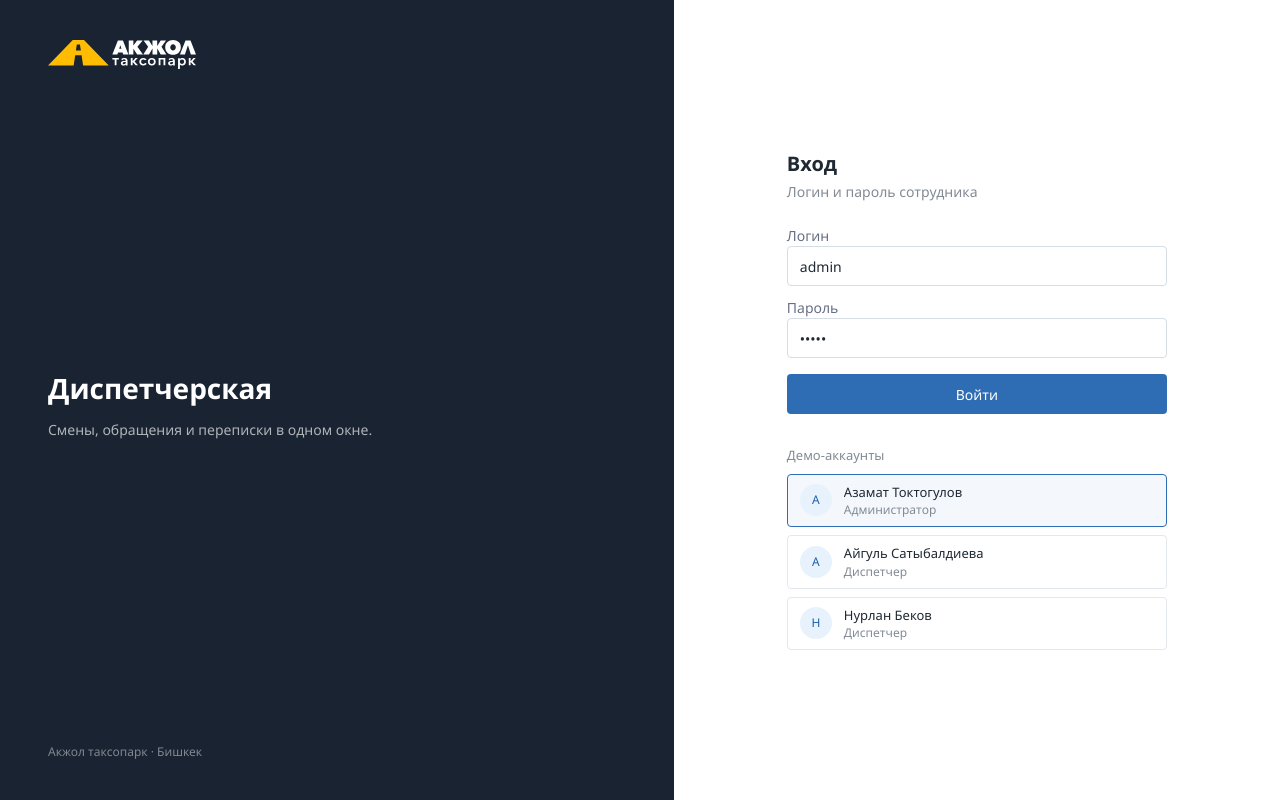
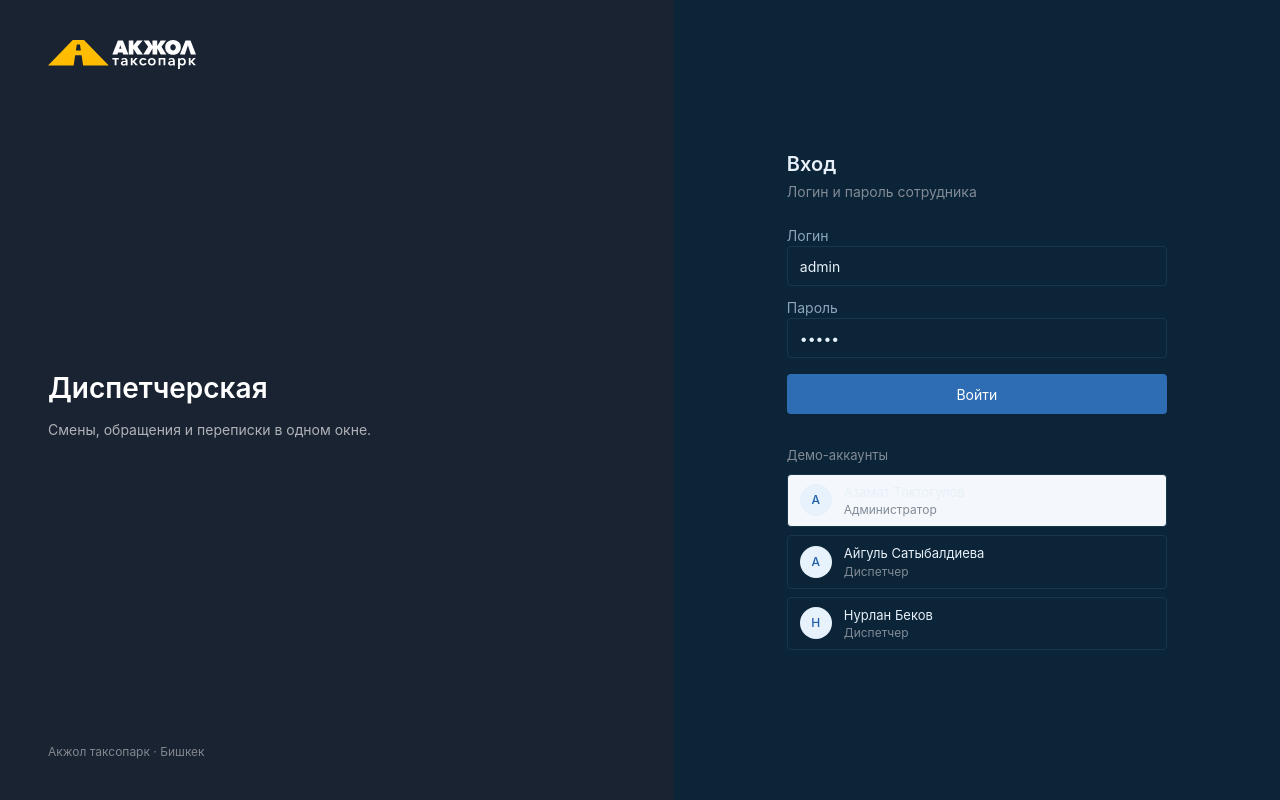
Before and after one commit to Aziret006/akjol-crm, a Next.js app: page / in a window 1280 px wide. Built offline with nearby package versions, Linux system fonts and the light colour scheme.

Commit message:
Refresh CRM visual system

```diff
--- a/app/globals.css
+++ b/app/globals.css
@@ -1,70 +1,69 @@
 @import "tailwindcss";
 
 :root {
-  --background: #f7f8fa;
-  --foreground: #1f2933;
-  --line: #e6e8ec;
-  --muted: #667085;
-  --accent: #2e6db4;
-  --accent-strong: #245a96;
-  --surface: #ffffff;
+  --background: #071a2b;
+  --foreground: #e7f0f8;
+  --line: #19344b;
+  --muted: #8ca5b9;
+  --accent: #1597ff;
+  --accent-strong: #0877d1;
+  --surface: #0b2438;
+  --surface-raised: #102d45;
+  --surface-soft: #0e2940;
+  --success: #22d39b;
 }
 
 @theme inline {
   --color-background: var(--background);
   --color-foreground: var(--foreground);
-  --font-sans: "Segoe UI", system-ui, sans-serif;
+  --font-sans: "Inter", "Segoe UI", system-ui, sans-serif;
 }
 
+* { border-color: var(--line); }
+
 body {
-  background: var(--background);
+  background: radial-gradient(circle at 85% -20%, #123a58 0, transparent 38%), var(--background);
   color: var(--foreground);
   font-family: var(--font-sans);
   font-size: 14px;
 }
 
-button,
-input,
-select,
-textarea {
-  font: inherit;
-}
+button, input, select, textarea { font: inherit; }
 
 .crm-panel {
   border: 1px solid var(--line);
-  background: var(--surface);
-  border-radius: 10px;
+  background: linear-gradient(145deg, rgba(16,45,69,.98), rgba(8,30,48,.98));
+  border-radius: 8px;
+  box-shadow: 0 10px 24px rgba(0,0,0,.14), inset 0 1px rgba(255,255,255,.025);
 }
 
-.crm-link {
-  color: var(--accent);
+.crm-link { color: #54b7ff; }
+.crm-link:hover { color: #8bd2ff; text-decoration: underline; }
+
+.crm-table { width: 100%; text-align: left; }
+.crm-table thead { background: #0d2a42; color: #9cb3c5; }
+.crm-table th { padding: 10px 12px; font-weight: 600; font-size: 12px; }
+.crm-table td { padding: 10px 12px; border-top: 1px solid var(--line); }
+.crm-table tbody tr:hover { background: rgba(21,151,255,.08); }
+
+/* Shared dark CRM surface for pages that still use utility classes. */
+.bg-white { background-color: var(--surface) !important; }
+.bg-\[\#f7f8fa\], .bg-\[\#f8fafc\], .bg-\[\#f4f6f8\] { background-color: var(--surface-soft) !important; }
+.border-\[\#e6e8ec\] { border-color: var(--line) !important; }
+.text-\[\#1f2933\], .text-\[\#344054\], .text-\[\#52606d\] { color: var(--foreground) !important; }
+.text-\[\#667085\], .text-\[\#98a2b3\] { color: var(--muted) !important; }
+.hover-bg-soft:hover {
+  background-color: rgba(21,151,255,.08) !important;
 }
 
-.crm-link:hover {
-  text-decoration: underline;
+
+input, select, textarea {
+  background: #081e31;
+  color: var(--foreground);
+  border-color: var(--line);
 }
+input::placeholder, textarea::placeholder { color: #6f8ba0; }
 
-.crm-table {
-  width: 100%;
-  text-align: left;
+@media (max-width: 768px) {
+  .crm-table { display: block; overflow-x: auto; white-space: nowrap; }
 }
-
-.crm-table thead {
-  background: #f7f8fa;
-  color: #52606d;
-}
-
-.crm-table th {
-  padding: 10px 12px;
-  font-weight: 600;
-  font-size: 12px;
-}
-
-.crm-table td {
-  padding: 10px 12px;
-  border-top: 1px solid var(--line);
-}
-
-.crm-table tbody tr:hover {
-  background: #f8fafc;
-}
--- a/app/page.tsx
+++ b/app/page.tsx
@@ -242,10 +242,10 @@ function Metric({
   icon: "orders" | "check" | "clock" | "cross";
 }) {
   const palette = {
-    blue: ["bg-[#e8f1fb]", "text-[#1d5fa7]"],
-    green: ["bg-[#e7f6ee]", "text-[#1f7a45]"],
-    amber: ["bg-[#fff4e5]", "text-[#c05621]"],
-    rose: ["bg-[#fdecec]", "text-[#c24141]"],
+    blue: ["bg-[#0d3556]", "text-[#5db9ff]"],
+    green: ["bg-[#0b493f]", "text-[#35d6a0]"],
+    amber: ["bg-[#4a361b]", "text-[#ffc84d]"],
+    rose: ["bg-[#4a2630]", "text-[#ff7180]"],
   }[tone];
   return (
     <article className={`flex min-w-0 items-start justify-between rounded-[10px] px-4 py-4 ${palette[0]}`}>
```
